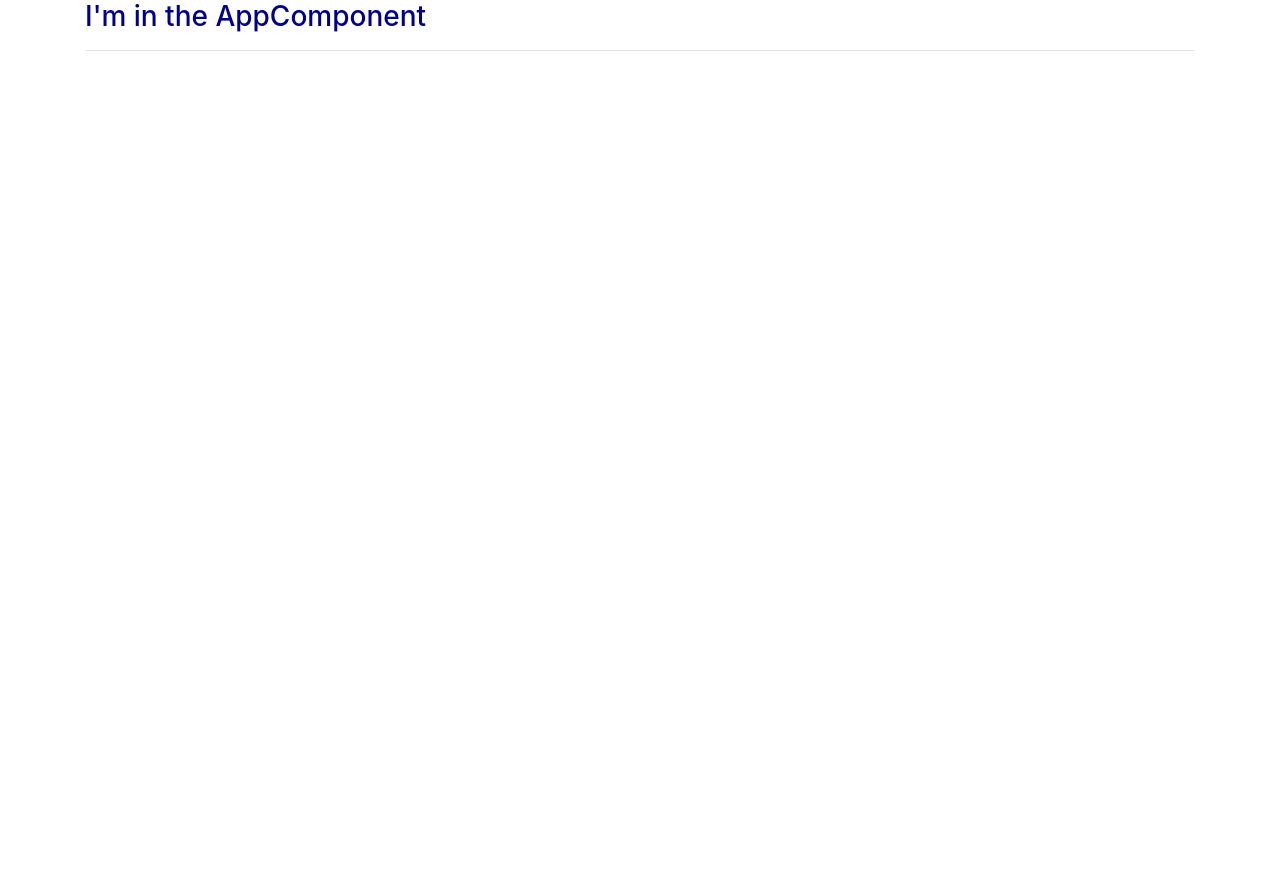
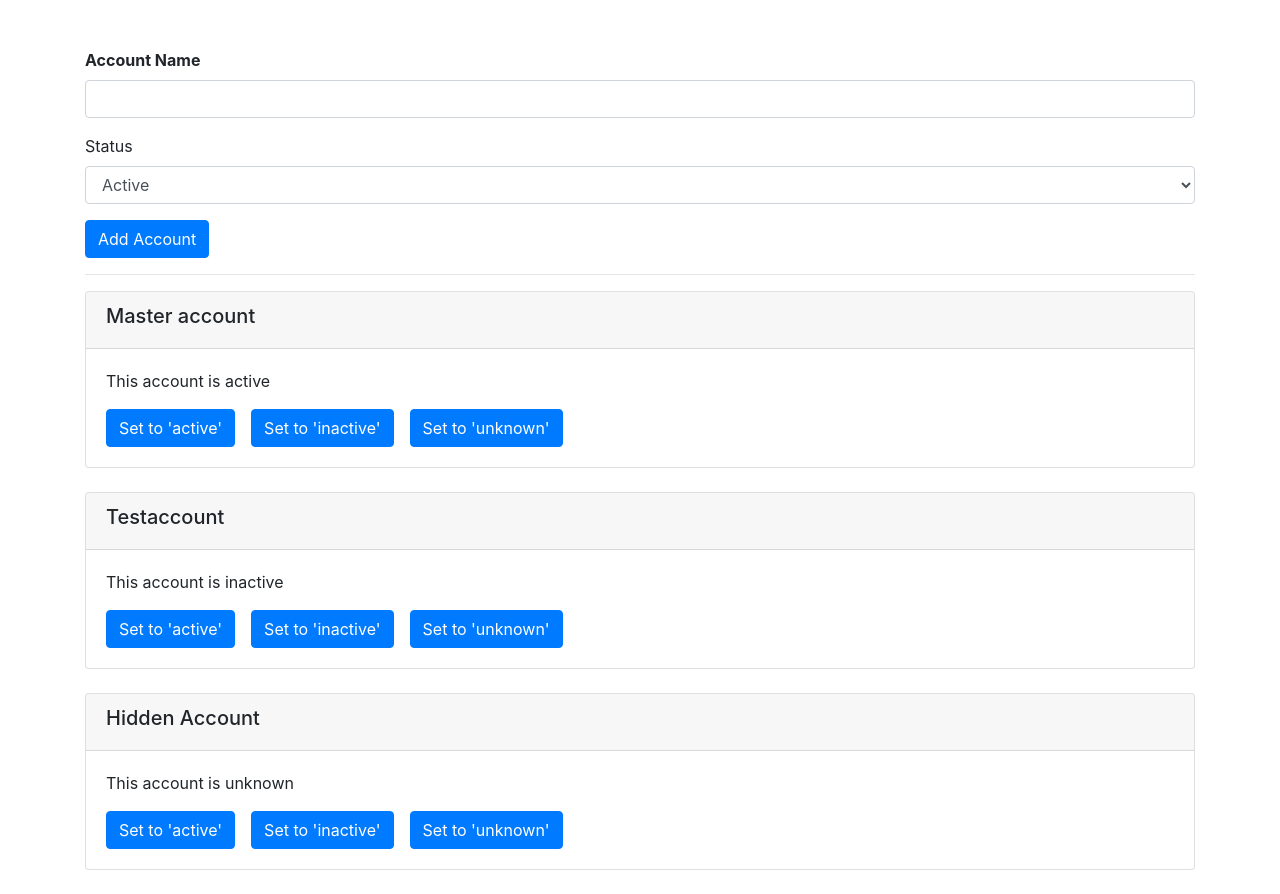
Before and after one commit to rydwan10/angular-udemy-tutorial, an Angular app: page / in a window 1280 px wide. Before the commit the page ends 800 px from the top, so only its background shows below. Built offline with nearby package versions, Linux system fonts and the light colour scheme.

Commit message:
optimizing and centralized data and method using services

```diff
--- /dev/null
+++ b/src/app/account.service.ts
@@ -0,0 +1,34 @@
+import { EventEmitter, Injectable } from '@angular/core';
+import { LoggingService } from './logging.service';
+
+@Injectable()
+export class AccountService {
+  accounts = [
+    {
+      name: 'Master account',
+      status: 'active',
+    },
+    {
+      name: 'Testaccount',
+      status: 'inactive',
+    },
+    {
+      name: 'Hidden Account',
+      status: 'unknown',
+    },
+  ];
+
+  statusUpdated = new EventEmitter<string>();
+
+  constructor(private loggingService: LoggingService) {}
+
+  addAccount(name: string, status: string): void {
+    this.accounts.push({ name, status });
+    this.loggingService.logStatusChange(status);
+  }
+
+  updateStatus(id: number, status: string): void {
+    this.accounts[id].status = status;
+    this.loggingService.logStatusChange(status);
+  }
+}
--- /dev/null
+++ b/src/app/account/account.component.html
@@ -0,0 +1,21 @@
+<div class="row mb-4">
+  <div class="col">
+    <div class="card">
+      <div class="card-header">
+        <h5>{{ account.name }}</h5>
+      </div>
+      <div class="card-body">
+        <p>This account is {{ account.status }}</p>
+        <button class="btn btn-primary mr-3" (click)="onSetTo('active')">
+          Set to 'active'
+        </button>
+        <button class="btn btn-primary mr-3" (click)="onSetTo('inactive')">
+          Set to 'inactive'
+        </button>
+        <button class="btn btn-primary mr-3" (click)="onSetTo('unknown')">
+          Set to 'unknown'
+        </button>
+      </div>
+    </div>
+  </div>
+</div>
--- /dev/null
+++ b/src/app/account/account.component.ts
@@ -0,0 +1,27 @@
+import { Component, EventEmitter, Input, OnInit, Output } from '@angular/core';
+import { AccountService } from '../account.service';
+import { LoggingService } from '../logging.service';
+
+@Component({
+  selector: 'app-account',
+  templateUrl: './account.component.html',
+  styleUrls: ['./account.component.css'],
+  // providers: [LoggingService],
+})
+export class AccountComponent implements OnInit {
+  @Input() account: { name: string; status: string };
+  @Input() id: number;
+
+  constructor(
+    private loggingService: LoggingService,
+    private accountService: AccountService
+  ) {}
+
+  ngOnInit(): void {}
+
+  onSetTo(status: string) {
+    this.accountService.updateStatus(this.id, status);
+    // this.loggingService.logStatusChange(status);
+    this.accountService.statusUpdated.emit(status);
+  }
+}
--- a/src/app/app.component.html
+++ b/src/app/app.component.html
@@ -1,8 +1,13 @@
 <div class="container">
   <div class="row">
     <div class="col">
-      <h3>I'm in the AppComponent</h3>
+      <app-new-account></app-new-account>
       <hr />
+      <app-account
+        *ngFor="let acc of accounts; let i = index"
+        [account]="acc"
+        [id]="i"
+      ></app-account>
     </div>
   </div>
 </div>
--- a/src/app/app.component.ts
+++ b/src/app/app.component.ts
@@ -1,10 +1,17 @@
-import { Component } from '@angular/core';
+import { Component, OnInit } from '@angular/core';
+import { AccountService } from './account.service';
 
 @Component({
   selector: 'app-root',
   templateUrl: './app.component.html',
   styleUrls: ['./app.component.css'],
 })
-export class AppComponent {
+export class AppComponent implements OnInit {
   title = 'myapp';
+  accounts: { name: string; status: string }[] = [];
+  constructor(private accountService: AccountService) {}
+
+  ngOnInit() {
+    this.accounts = this.accountService.accounts;
+  }
 }
--- /dev/null
+++ b/src/app/logging.service.ts
@@ -0,0 +1,8 @@
+import { Injectable } from '@angular/core';
+
+@Injectable()
+export class LoggingService {
+  logStatusChange(status: string): void {
+    console.log(`A account status changed, new status: ${status}`);
+  }
+}
--- /dev/null
+++ b/src/app/new-account/new-account.component.html
@@ -0,0 +1,29 @@
+<div class="row mt-5">
+  <div class="col">
+    <form
+      (submit)="
+        $event.preventDefault();
+        onCreateAccount(inputAccountName.value, selectAccountStatus.value)
+      "
+    >
+      <div class="form-group">
+        <label for="name"><strong>Account Name</strong></label>
+        <input #inputAccountName name="name" type="text" class="form-control" />
+      </div>
+      <div class="form-group">
+        <label for="status">Status</label>
+        <select
+          #selectAccountStatus
+          name="status"
+          id="status"
+          class="form-control"
+        >
+          <option value="active">Active</option>
+          <option value="inactive">Inactive</option>
+          <option value="unknown">Unknown</option>
+        </select>
+      </div>
+      <button type="submit" class="btn btn-primary">Add Account</button>
+    </form>
+  </div>
+</div>
--- /dev/null
+++ b/src/app/new-account/new-account.component.ts
@@ -0,0 +1,27 @@
+import { Component, OnInit } from '@angular/core';
+import { AccountService } from '../account.service';
+import { LoggingService } from '../logging.service';
+
+@Component({
+  selector: 'app-new-account',
+  templateUrl: './new-account.component.html',
+  styleUrls: ['./new-account.component.css'],
+  // providers: [LoggingService],
+})
+export class NewAccountComponent implements OnInit {
+  constructor(
+    private loggingService: LoggingService,
+    private accountService: AccountService
+  ) {
+    this.accountService.statusUpdated.subscribe((status: string) =>
+      alert(`new status : ${status}`)
+    );
+  }
+
+  ngOnInit(): void {}
+
+  onCreateAccount(accountName: string, accountStatus: string) {
+    this.loggingService.logStatusChange(accountStatus);
+    this.accountService.addAccount(accountName, accountStatus);
+  }
+}
```
Also changed, not shown: src/app/app.module.ts (+6 -2 lines), src/app/account/account.component.css (added), src/app/new-account/new-account.component.css (added).
